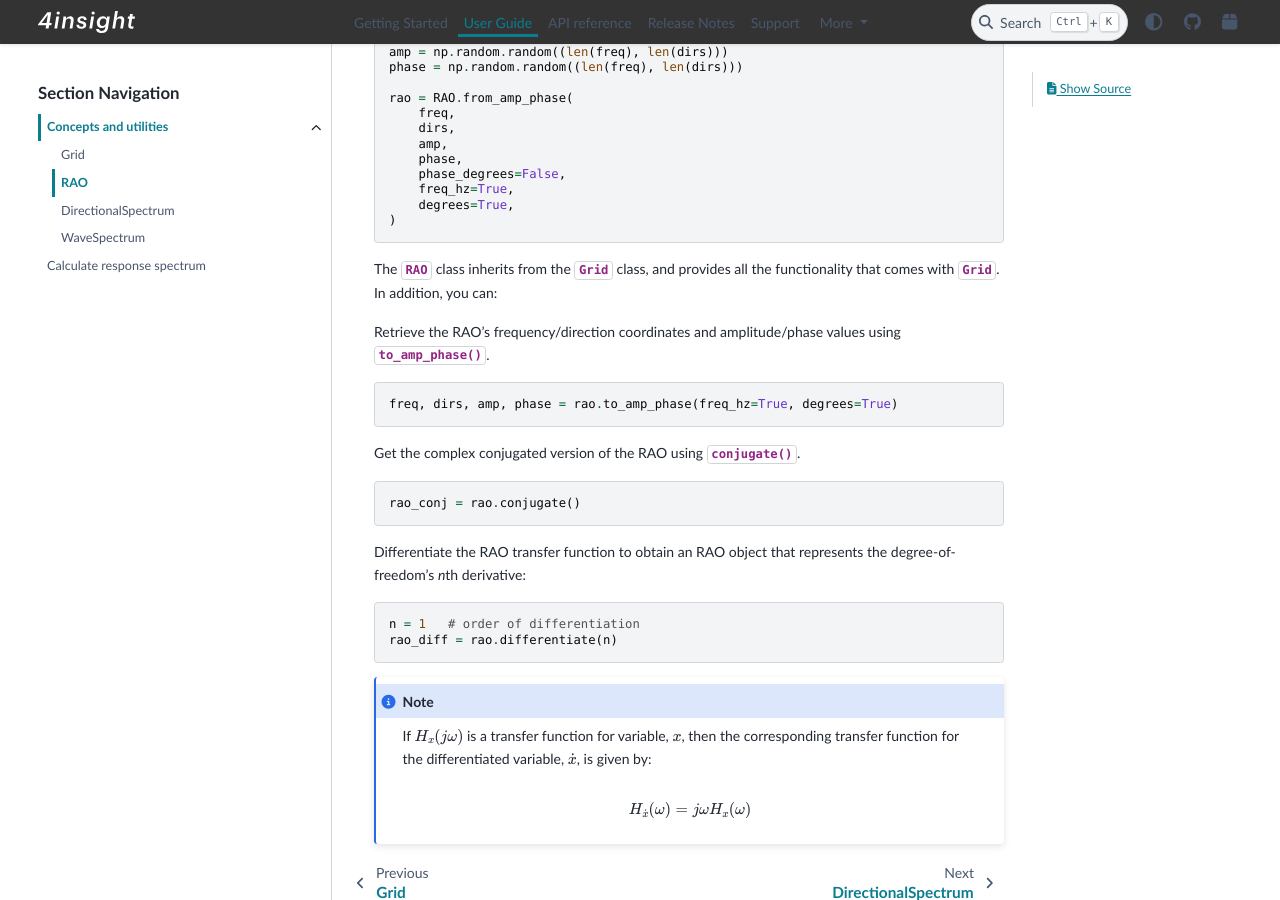
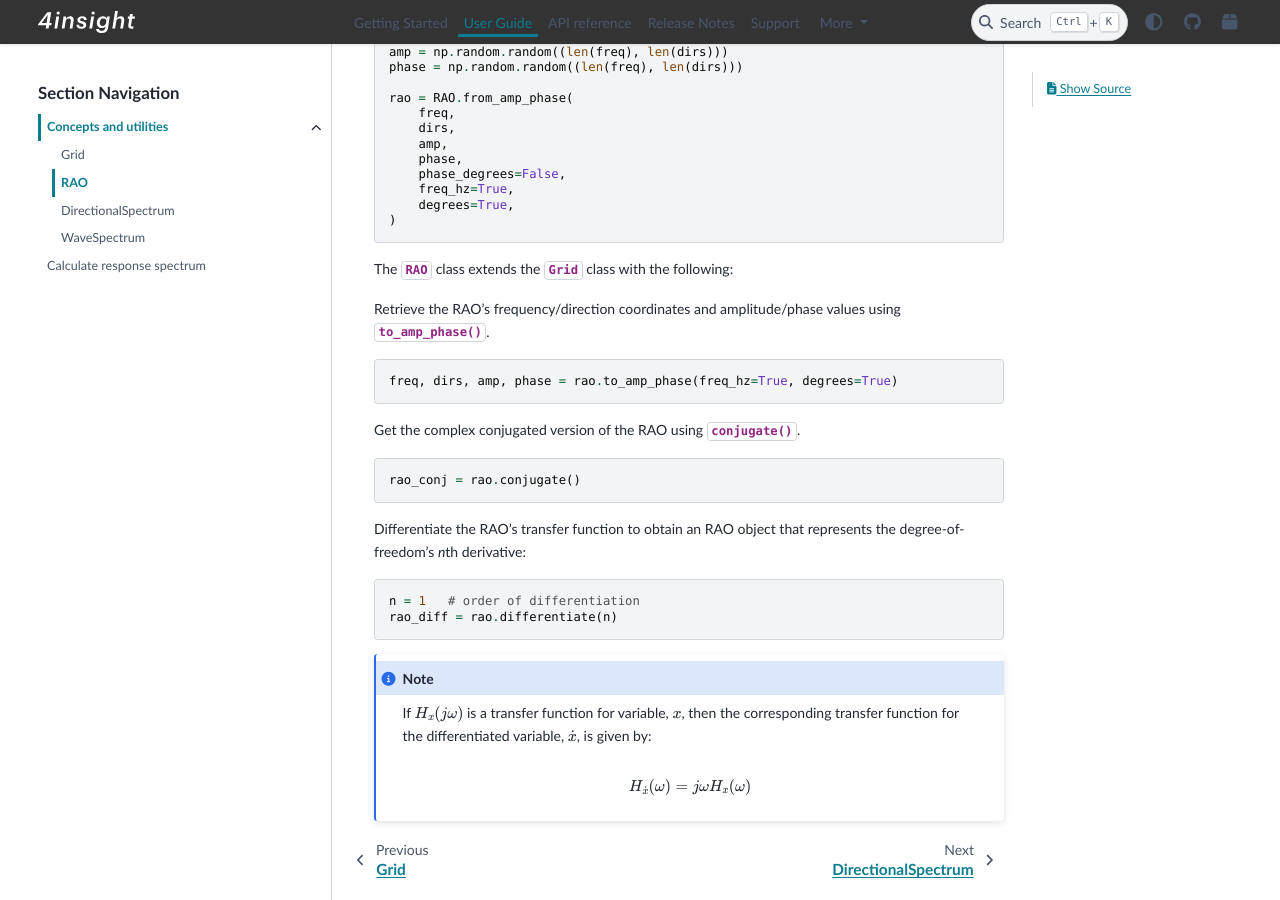
Before and after one commit to 4Subsea/waveresponse-python, a Sphinx documentation site: the page built from docs/user_guide/concepts_utils/rao.rst, in a window 1280 px wide and 900 px high, scrolled down 694 px. Built offline with Sphinx 7.4.7 and the PyData theme 0.15.4, drawn with Linux system fonts in a browser that asks for light colours.

Commit message:
docs fix

```diff
--- a/docs/user_guide/concepts_utils/rao.rst
+++ b/docs/user_guide/concepts_utils/rao.rst
@@ -52,9 +52,8 @@ Alternatively, you can construct an :class:`~scarlet_lithium.RAO` object using a
         degrees=True,
     )
 
-The :class:`~scarlet_lithium.RAO` class inherits from the :class:`~scarlet_lithium.Grid`
-class, and provides all the functionality that comes with :class:`~scarlet_lithium.Grid`.
-In addition, you can:
+The :class:`~scarlet_lithium.RAO` class extends the :class:`~scarlet_lithium.Grid`
+class with the following:
 
 Retrieve the RAO's frequency/direction coordinates and amplitude/phase values using
 :meth:`~scarlet_lithium.RAO.to_amp_phase`.
@@ -70,7 +69,7 @@ Get the complex conjugated version of the RAO using :meth:`~scarlet_lithium.RAO.
 
     rao_conj = rao.conjugate()
 
-Differentiate the RAO transfer function to obtain an RAO object that represents
+Differentiate the RAO's transfer function to obtain an RAO object that represents
 the degree-of-freedom's *n*\ th derivative:
 
 .. code-block:: python
```
